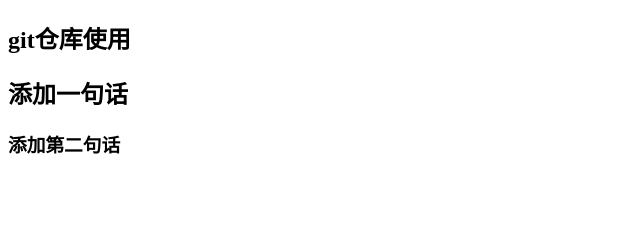
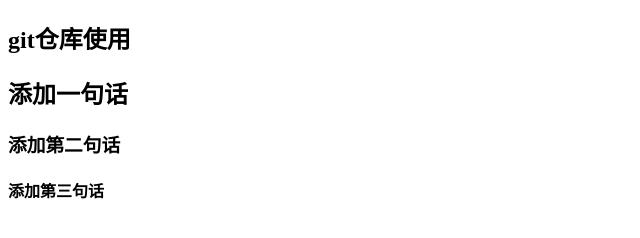
Before and after one commit to zsw050202/test, a plain HTML site: page index.html in a window 1280 px wide. Shown: the whole page, without its empty margins (0-640 px from the left). Drawn offline with Linux system fonts and the light colour scheme.

Commit message:
add three word

```diff
--- a/index.html
+++ b/index.html
@@ -8,5 +8,6 @@
 	<h2>git仓库使用</h2>
 	<h2>添加一句话</h2>
 	<h3>添加第二句话</h3>
+	<h4>添加第三句话</h4>
 </body>
 </html>
```
